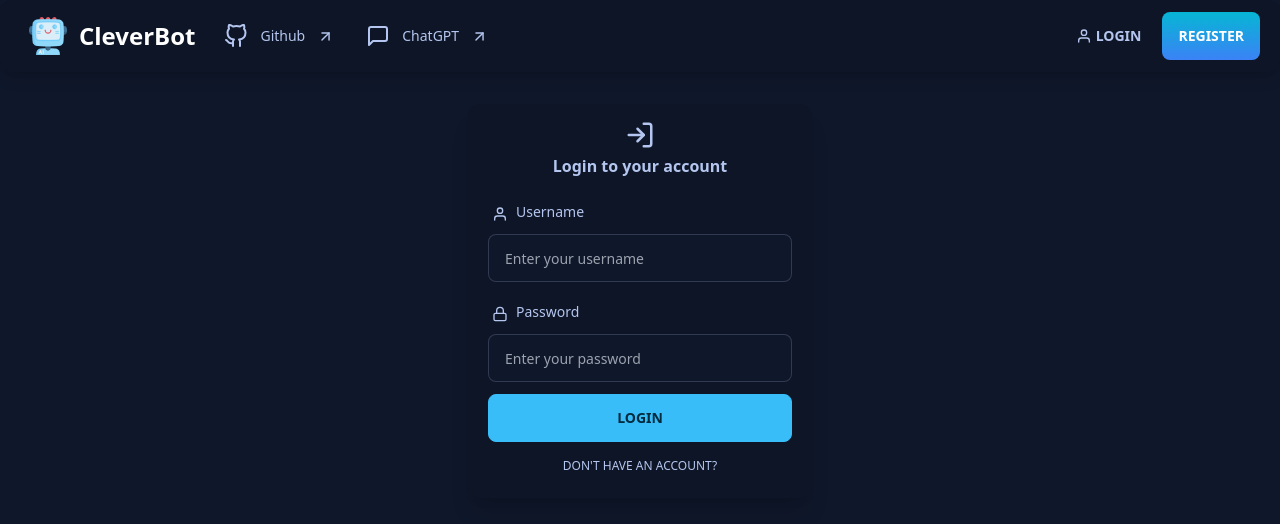
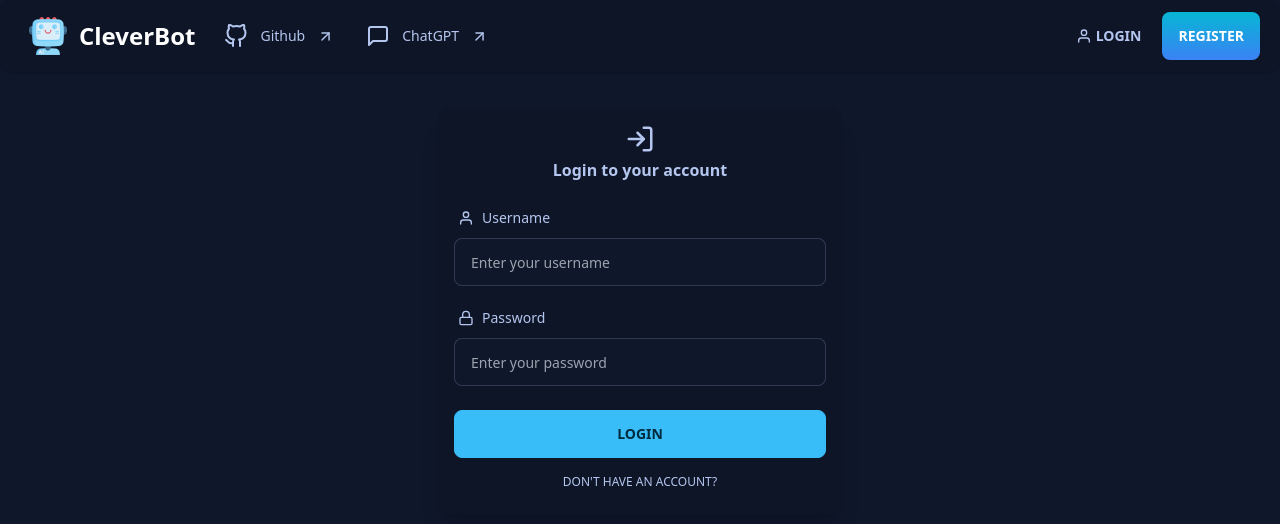
Before and after one commit to MeysamShams/Cleverbot, a React (Vite) app in the folder client/: page /auth/login in a window 1280 px wide. Shown: the top 524 px of the page. Built offline with nearby package versions, Linux system fonts and the light colour scheme.

Commit message:
refactor: make some improvements

```diff
--- a/client/src/components/navbar/navbar.component.tsx
+++ b/client/src/components/navbar/navbar.component.tsx
@@ -29,7 +29,7 @@ export const Navbar: React.FC = () => {
   return (
     <div className='px-0'>
 
-    <div className="navbar bg-base-200 shadow-lg  text-sm px-3 md:px-5 py-3 rounded-xl  z-50 ">
+    <div className="navbar bg-base-200 shadow  text-sm px-3 md:px-5 py-3 rounded-xl  z-50 ">
       <div className="navbar-start">
         <div className="dropdown">
           <label tabIndex={0} className="btn btn-ghost px-2 btn-sm lg:hidden">
--- a/client/src/layouts/auth.layout.tsx
+++ b/client/src/layouts/auth.layout.tsx
@@ -9,7 +9,7 @@ export const AuthLayout=()=>{
     return <>
     {authCtx.isLoggedIn && <Navigate to={Path.User+"/"+Path.Chat} replace={true}/>}
     <Navbar/>
-    <section className=" sm:w-full md:w-96 mx-2 md:mx-auto my-3 p-5">
+    <section className=" sm:w-full md:w-[420px] mx-2 md:mx-auto mt-7 mb-4 p-2">
         <Outlet/>
     </section>
     </>
--- a/client/src/pages/auth.page.tsx
+++ b/client/src/pages/auth.page.tsx
@@ -28,7 +28,7 @@ export const AuthPage = ({type}:{type:"register"|"login"}) => {
 
   },[data])
   return (
-    <div className="bg-base-200 px-5 py-4 rounded-xl shadow-xl ">
+    <div className="bg-base-200 px-4 py-4 rounded-xl shadow-xl ">
       <Formik
         initialValues={{ username: "", password: "" }}
         validationSchema={
@@ -55,7 +55,7 @@ export const AuthPage = ({type}:{type:"register"|"login"}) => {
             </div>
             <div className="form-control w-full mb-3">
               <label className="label">
-                <span className="label-text flex">
+                <span className="label-text flex items-center text-sm">
                   <User className="pr-2" />
                   Username
                 </span>
@@ -63,14 +63,14 @@ export const AuthPage = ({type}:{type:"register"|"login"}) => {
               <Field
                 type="text"
                 placeholder="Enter your username"
-                className="text-sm input input-bordered w-full"
+                className="text-sm input input-bordered w-full focus:outline-0"
                 name="username"
               />
               <ErrorMessage name="username" className="text-xs mt-2 text-error" component="div" />
             </div>
             <div className="form-control w-full mb-3">
               <label className="label">
-                <span className="label-text flex">
+                <span className="label-text flex items-center text-sm">
                   <Lock className="pr-2" />
                   Password
                 </span>
@@ -78,14 +78,14 @@ export const AuthPage = ({type}:{type:"register"|"login"}) => {
               <Field
                 type="password"
                 placeholder="Enter your password"
-                className="text-sm input input-bordered w-full"
+                className="text-sm input input-bordered w-full focus:outline-0"
                 name="password"
               />
               <ErrorMessage name="password" className="text-xs mt-2 text-error" component="div" />
             </div>
             <button
               type="submit"
-              className={`btn btn-primary btn-block ${
+              className={`btn btn-primary mt-3 btn-block ${
                 isLoading ? "loading" : ""
               }`}
             >
```
